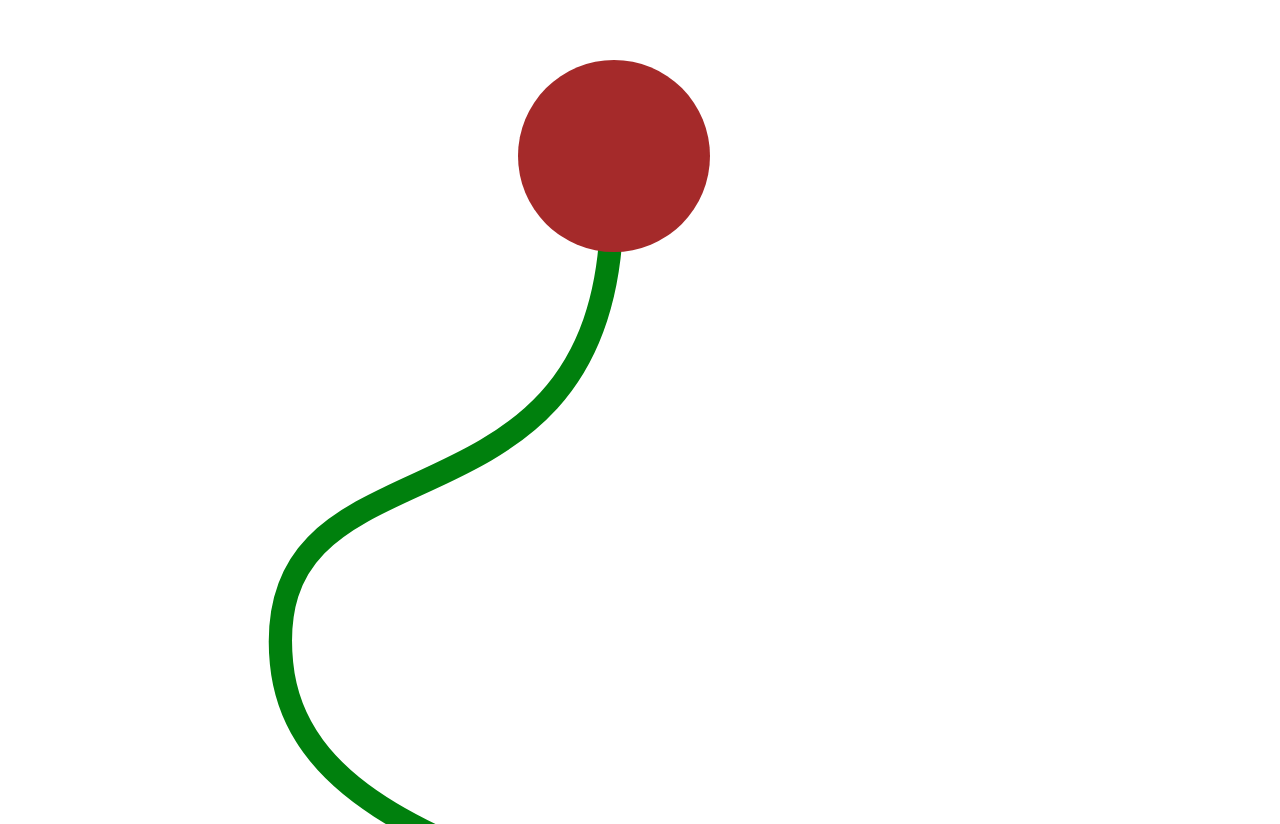
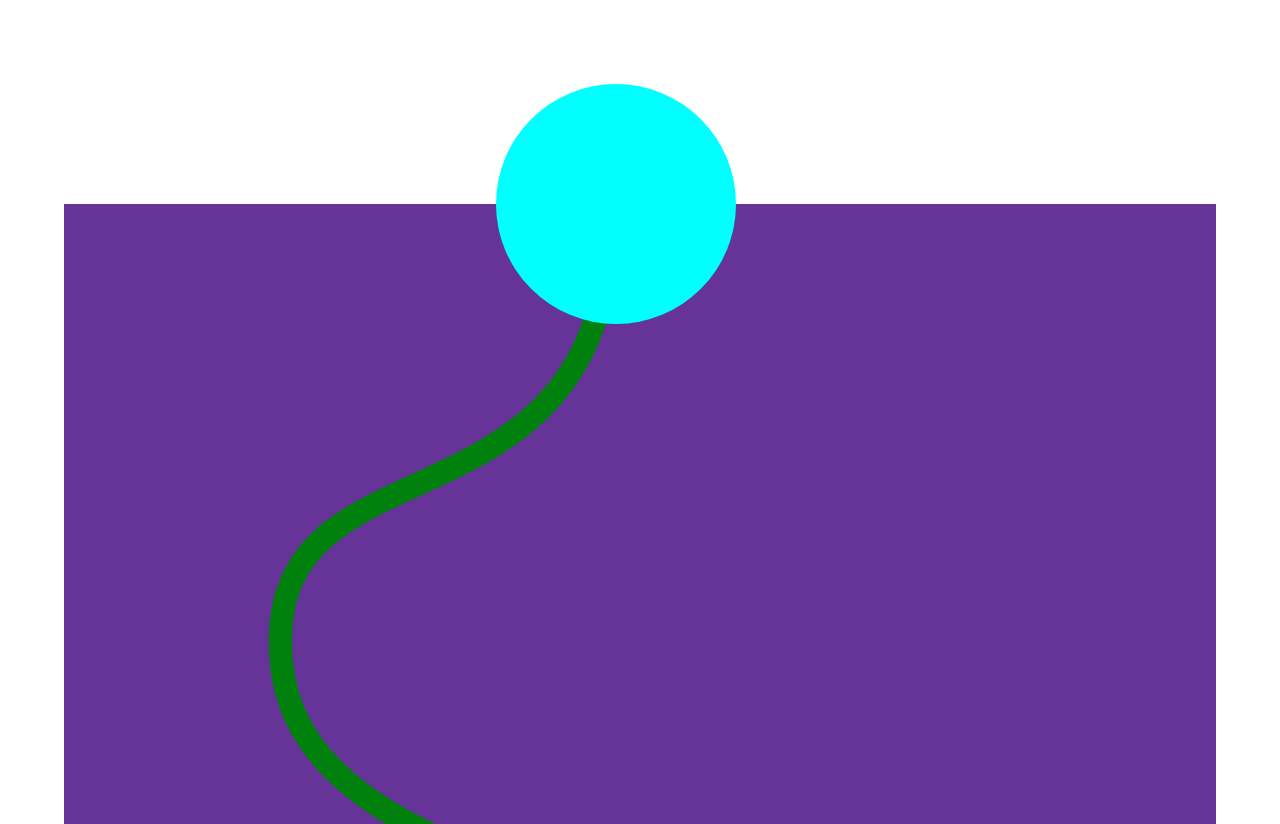
Before and after one commit to AlexisFebvre/lettre_a_notre_professeur, a plain HTML site: page index.html in a window 1280 px wide. Shown: the part 276-1100 px from the top of the page. Drawn offline with Linux system fonts and the light colour scheme.

Commit message:
fleur [htmlSetup]

```diff
--- a/index.html
+++ b/index.html
@@ -7,7 +7,17 @@
     <link rel="stylesheet" href="src/style.css">
 </head>
 <body>
-    <img src="Assets/Images/tige.svg" id="tige" alt="tige">
-    <div id="center"></div>
+    <div class="img" id="tige">
+        <div class="flower">
+            <div id="center"></div>
+        </div>
+    </div>
+
+    <!-- <div id="center"></div> -->
+    <!--
+
+        <div class="wrapper">
+        </div>
+     -->
 </body>
 </html>
--- a/src/style.css
+++ b/src/style.css
@@ -1,29 +1,46 @@
 
 /* reset all margins/paddings*/
 * {
+    /* Handle Scroll */
+
+
     margin: 0;
     padding: 0;
 }
 
+
+
 /* center the 🥖tige🥖*/
-#tige {
+#tige.img  {
+    /*position*/
     width: 90vw;
+    height: 300vh;
     position: absolute;
     left: 50vw;
-    transform:  translate(-50%, 60vh)
+    transform:  translate(-50%, 60vh);
+
+    /*image*/
+    background-color: rebeccapurple;
+    background-image: url("../Assets/Images/tige.svg");
+    background-repeat: no-repeat;
+    background-position-x: center;
+    background-size: 100%;
 }
 /*flower center*/
+.flower {
+    /*position*/
+    position: absolute;
+    left: 50%;
+    transform: translate(-60%, -50%);
+
+    /*shape of you*/
+    /* width: 30vh;
+    height: 30vh; */
+}
+
 #center {
-    /*center*/
-    position: absolute;
-    left: 33vw;
-    top: 30vh;
-    transform: translate(50%, 50%);
-
-
-    /*taille et forme*/
-    border-radius: 50%;
-    width: 15vw;
-    height: 15vw;
-    background-color: brown;
+    width: 30vh;
+    height: 30vh;
+    border-radius: 100%;
+    background-color: aqua;
 }
```
Also changed, not shown: src/test-scroll.js (added, +9 -0 lines).
